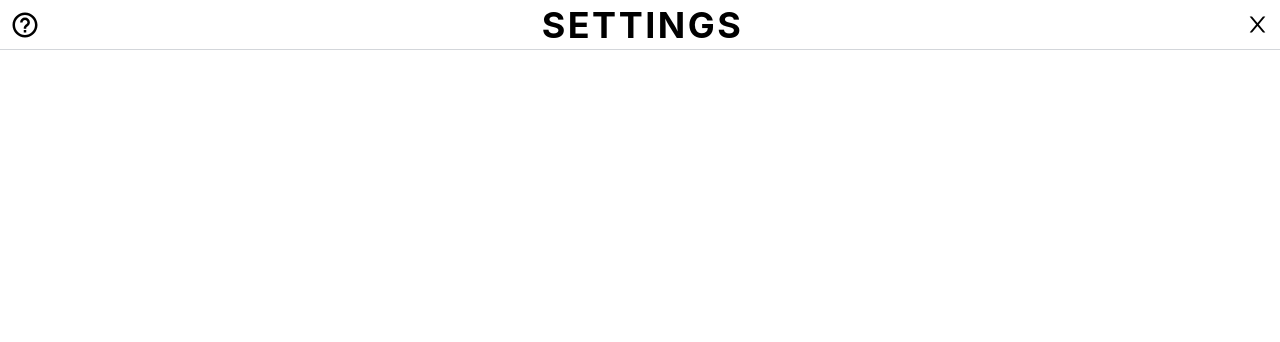
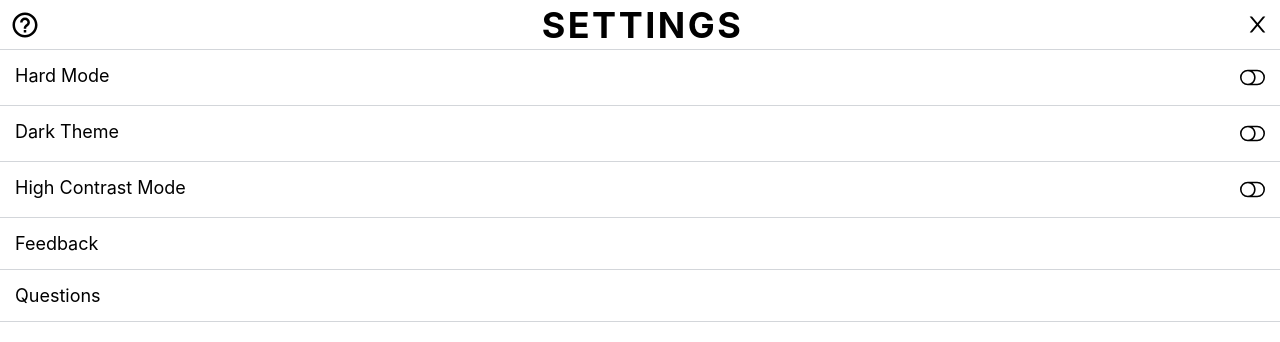
Before and after one commit to TheThomasY/wordl6, a Next.js app: page / in a window 1280 px wide. Shown: the top 342 px of the page. Built offline with nearby package versions, Linux system fonts and the light colour scheme.

Commit message:
feat: settings page added, non functional

```diff
--- a/components/UI/Settings.js
+++ b/components/UI/Settings.js
@@ -6,6 +6,7 @@ import styles from './Settings.module.scss';
 // React Icons
 import { AiOutlineClose } from 'react-icons/ai';
 import { BiHelpCircle } from 'react-icons/bi';
+import { BsToggleOff, BsToggleOn } from 'react-icons/bs';
 
 export default function Settings(props) {
   const toggleSettings = () => {
@@ -23,7 +24,26 @@ export default function Settings(props) {
           <AiOutlineClose size={'2.5rem'} />
         </div>
       </div>
-      <div className={styles['setting-list']}></div>
+      <ul className={styles['setting-list']}>
+        <li className={styles.setting}>
+          <div className={styles['setting-label']}>Hard Mode</div>
+          <BsToggleOff size={'2.5rem'} />
+        </li>
+        <li className={styles.setting}>
+          <div className={styles['setting-label']}>Dark Theme</div>
+          <BsToggleOff size={'2.5rem'} />
+        </li>
+        <li className={styles.setting}>
+          <div className={styles['setting-label']}>High Contrast Mode</div>
+          <BsToggleOff size={'2.5rem'} />
+        </li>
+        <li className={styles.setting}>
+          <div className={styles['setting-label']}>Feedback</div>
+        </li>
+        <li className={styles.setting}>
+          <div className={styles['setting-label']}>Questions</div>
+        </li>
+      </ul>
     </div>
   );
 }
--- a/components/UI/Settings.module.scss
+++ b/components/UI/Settings.module.scss
@@ -30,3 +30,11 @@
   place-items: center;
   cursor: pointer;
 }
+
+.setting {
+  padding: 1.5rem;
+  display: flex;
+  justify-content: space-between;
+  font-size: 1.8rem;
+  border-bottom: 1px solid #d3d6da;
+}
```
